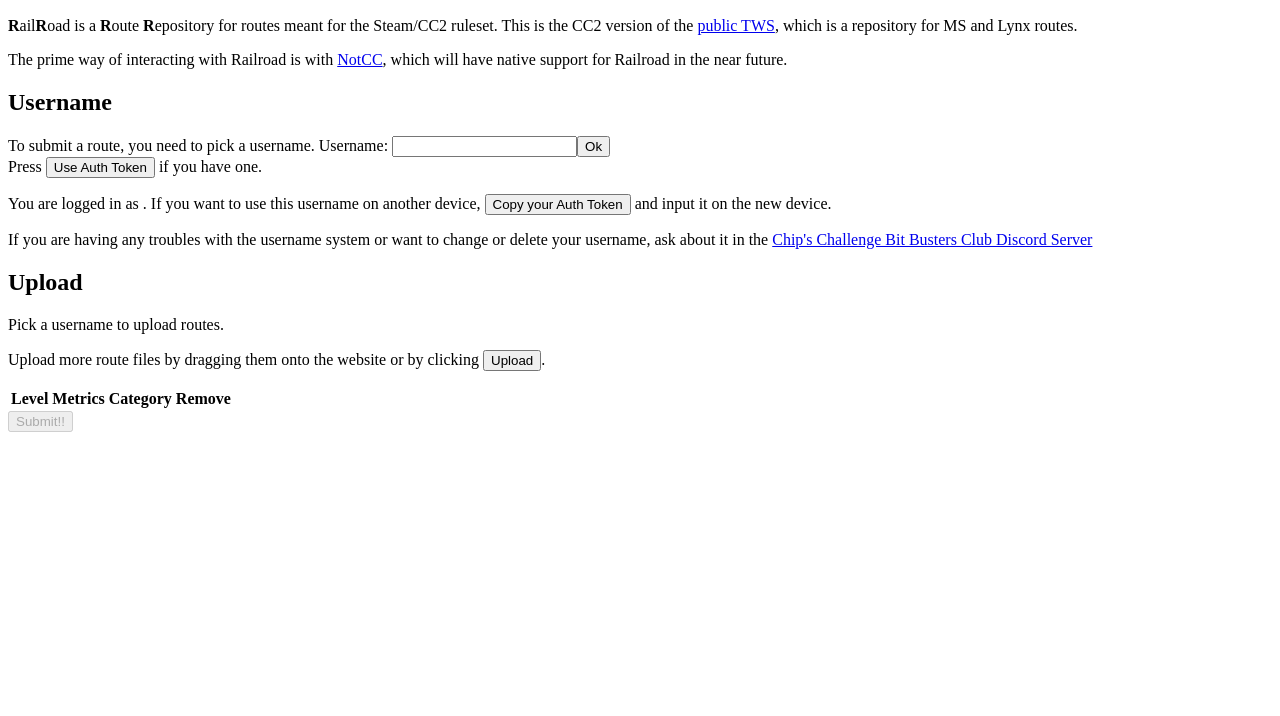
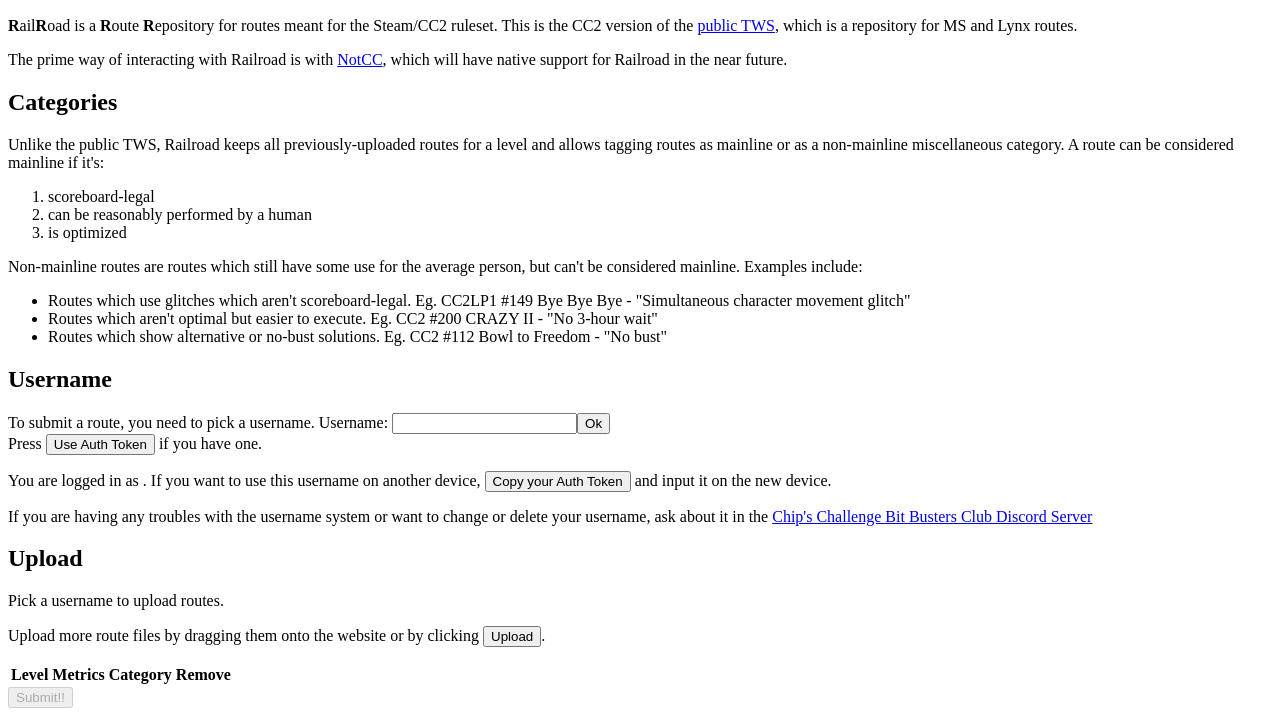
Before and after one commit to TheGLander/Railroad, a website with bundled scripts: page page/index.html in a window 1280 px wide. Shown: the part 215-931 px from the top of the page. Before the commit the page ends 800 px from the top, so only its background shows below. Built offline with nearby package versions, Linux system fonts and the light colour scheme; a small style sheet from the web is missing.

Commit message:
Add an explainer on how categories work

```diff
--- a/page/index.html
+++ b/page/index.html
@@ -27,6 +27,36 @@
       <a href="https://glander.club/notcc">NotCC</a>, which will have native
       support for Railroad in the near future.
     </p>
+    <h2>Categories</h2>
+    <p>
+      Unlike the public TWS, Railroad keeps all previously-uploaded routes for a
+      level and allows tagging routes as mainline or as a non-mainline
+      miscellaneous category. A route can be considered mainline if it's:
+    </p>
+    <ol>
+      <li>scoreboard-legal</li>
+      <li>can be reasonably performed by a human</li>
+      <li>is optimized</li>
+    </ol>
+    <p>
+      Non-mainline routes are routes which still have some use for the average
+      person, but can't be considered mainline. Examples include:
+    </p>
+
+    <ul>
+      <li>
+        Routes which use glitches which aren't scoreboard-legal. Eg. CC2LP1 #149
+        Bye Bye Bye - "Simultaneous character movement glitch"
+      </li>
+      <li>
+        Routes which aren't optimal but easier to execute. Eg. CC2 #200 CRAZY II
+        - "No 3-hour wait"
+      </li>
+      <li>
+        Routes which show alternative or no-bust solutions. Eg. CC2 #112 Bowl to
+        Freedom - "No bust"
+      </li>
+    </ul>
     <h2>Username</h2>
     <p class="loggedOutOnly">
       To submit a route, you need to pick a username. Username:
```
